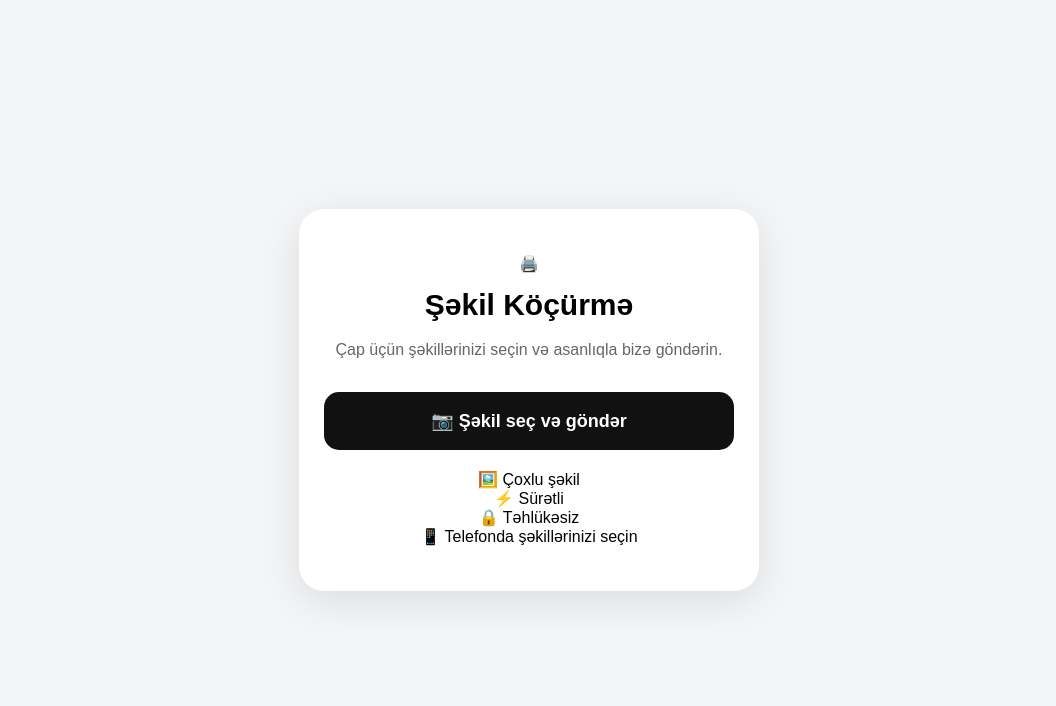
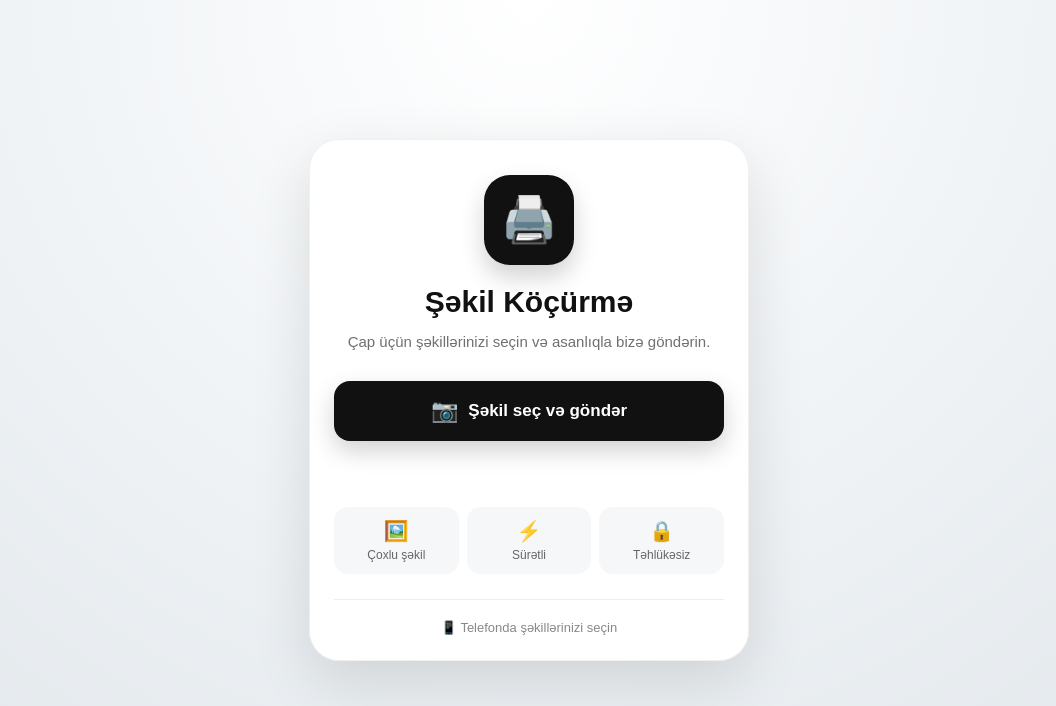
Before and after one commit to pubgmmobilee00-dev/Printersite, a website: page index.html in a window 1280 px wide. Shown: the whole page, without its empty margins (111-1167 px from the left). Drawn offline with Linux system fonts and the light colour scheme.

Commit message:
Update style.css

```diff
--- a/style.css
+++ b/style.css
@@ -6,67 +6,204 @@ body {
     margin: 0;
     min-height: 100vh;
 
+    font-family: Arial, sans-serif;
+
+    background:
+        radial-gradient(
+            circle at top,
+            #ffffff 0%,
+            #eef2f5 55%,
+            #e2e7eb 100%
+        );
+
+    color: #111;
+}
+
+.container {
+    min-height: 100vh;
+
     display: flex;
     justify-content: center;
     align-items: center;
 
-    font-family: Arial, sans-serif;
-
-    background: #f3f5f7;
-}
-
-.container {
-    width: 100%;
-    max-width: 500px;
     padding: 20px;
 }
 
 .card {
-    background: white;
-    border-radius: 25px;
-    padding: 45px 25px;
+    width: 100%;
+    max-width: 440px;
+
+    padding: 35px 24px 25px;
+
+    background: rgba(255, 255, 255, 0.96);
+
+    border: 1px solid rgba(0, 0, 0, 0.06);
+
+    border-radius: 30px;
 
     text-align: center;
 
-    box-shadow: 0 10px 40px rgba(0, 0, 0, 0.1);
+    box-shadow:
+        0 20px 60px rgba(0, 0, 0, 0.12);
+
+    animation: appear 0.5s ease;
 }
 
-.icon {
-    font-size: 60px;
+@keyframes appear {
+
+    from {
+        opacity: 0;
+        transform: translateY(20px);
+    }
+
+    to {
+        opacity: 1;
+        transform: translateY(0);
+    }
+}
+
+.logo {
+    width: 90px;
+    height: 90px;
+
+    margin: 0 auto 20px;
+
+    display: flex;
+    align-items: center;
+    justify-content: center;
+
+    background: #111;
+
+    border-radius: 26px;
+
+    font-size: 45px;
+
+    box-shadow:
+        0 12px 25px rgba(0, 0, 0, 0.18);
 }
 
 h1 {
-    margin: 15px 0 10px;
+    margin: 0 0 12px;
+
     font-size: 30px;
+
+    font-weight: 800;
 }
 
-p {
-    color: #666;
+.subtitle {
+    margin: 0 0 28px;
+
+    color: #707070;
+
+    font-size: 15px;
+
     line-height: 1.5;
 }
 
 .main-button {
-    display: block;
+    display: flex;
 
-    margin-top: 30px;
-    padding: 18px;
+    align-items: center;
+    justify-content: center;
 
-    border-radius: 15px;
+    gap: 10px;
+
+    width: 100%;
+
+    padding: 17px;
 
     background: #111;
+
     color: white;
 
-    font-size: 18px;
-    font-weight: bold;
+    border-radius: 16px;
+
+    font-size: 17px;
+
+    font-weight: 700;
 
     cursor: pointer;
+
+    box-shadow:
+        0 10px 25px rgba(0, 0, 0, 0.18);
+
+    transition: 0.2s;
 }
 
 .main-button:active {
     transform: scale(0.97);
 }
 
+.main-button span {
+    font-size: 22px;
+}
+
 #status {
+    min-height: 24px;
+
     margin-top: 20px;
-    font-weight: bold;
+
+    font-size: 14px;
+
+    font-weight: 600;
 }
+
+.features {
+    display: flex;
+
+    gap: 8px;
+
+    margin-top: 22px;
+}
+
+.feature {
+    flex: 1;
+
+    padding: 12px 5px;
+
+    background: #f6f7f8;
+
+    border-radius: 14px;
+
+    color: #666;
+
+    font-size: 12px;
+}
+
+.feature span {
+    display: block;
+
+    margin-bottom: 5px;
+
+    font-size: 20px;
+}
+
+.bottom-info {
+    margin-top: 25px;
+
+    padding-top: 20px;
+
+    border-top: 1px solid #eeeeee;
+
+    color: #888;
+
+    font-size: 13px;
+}
+
+@media (max-width: 400px) {
+
+    .card {
+        padding: 30px 18px 22px;
+    }
+
+    h1 {
+        font-size: 27px;
+    }
+
+    .logo {
+        width: 80px;
+        height: 80px;
+
+        font-size: 40px;
+    }
+}
```
